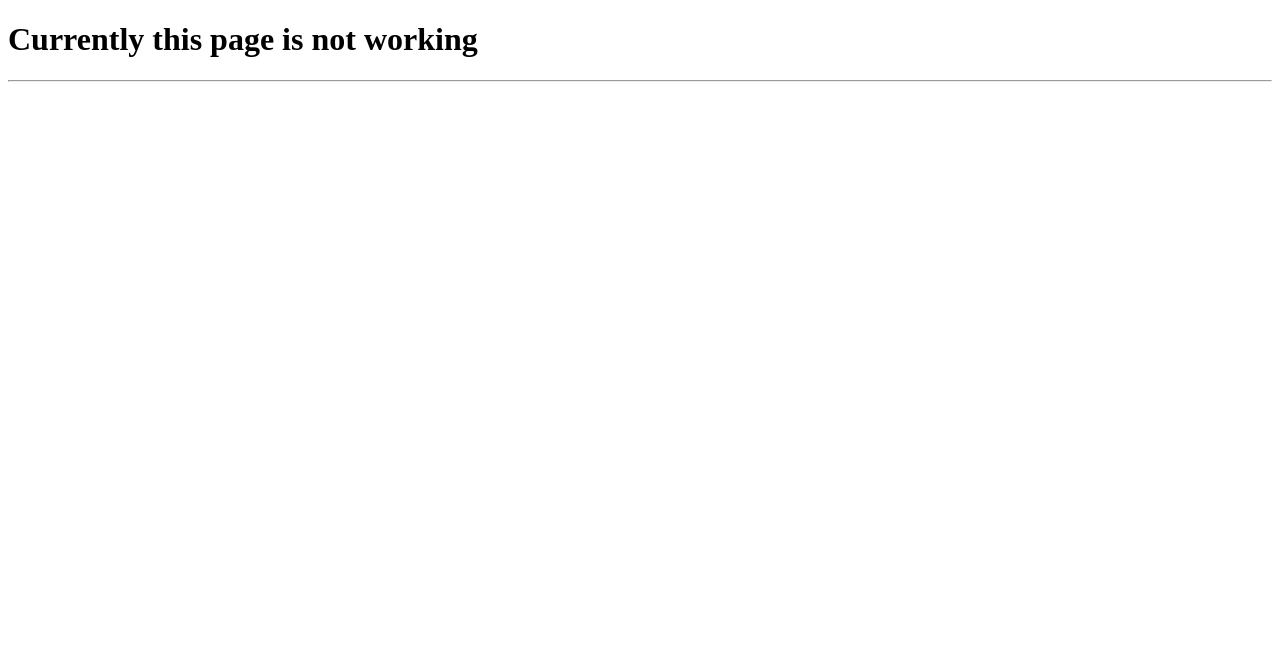
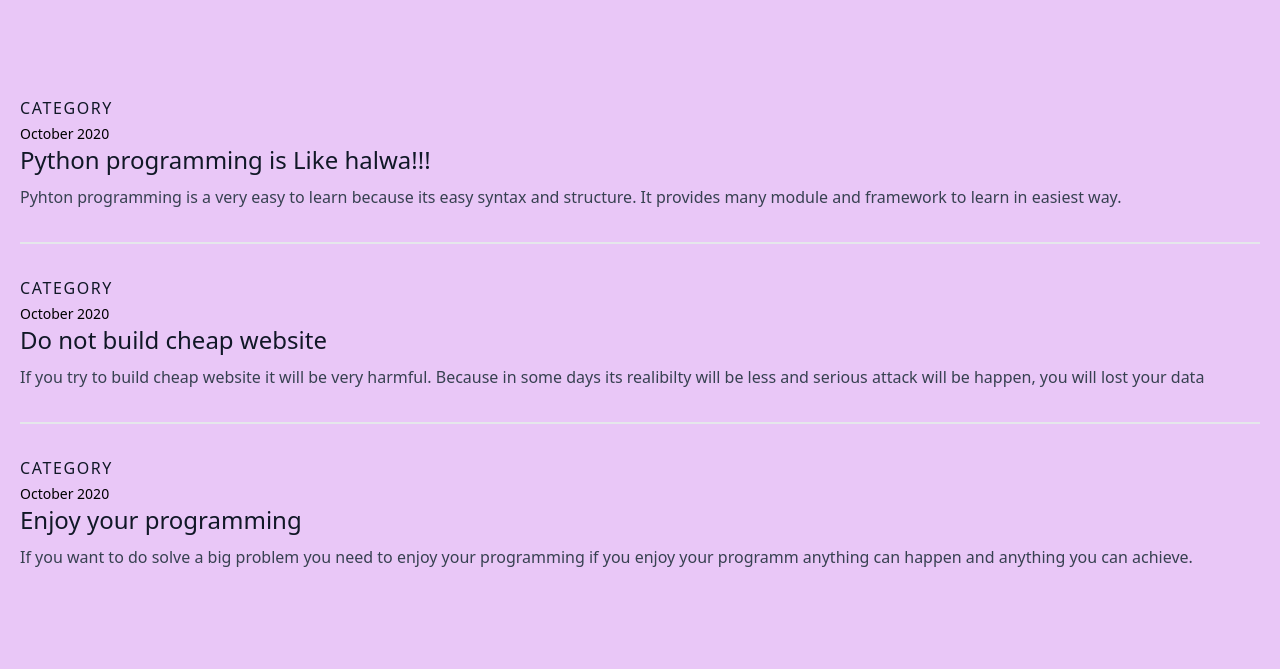
Before and after one commit to priyadarshirajan/FollowRajan, a plain HTML site: page blog.html in a window 1280 px wide. Drawn offline with nearby package versions, Linux system fonts and the light colour scheme.

Commit message:
Update blog.html

```diff
--- a/blog.html
+++ b/blog.html
@@ -4,9 +4,44 @@
     <meta charset="UTF-8">
     <meta name="viewport" content="width=device-width, initial-scale=1.0">
     <title>Rajan Blog</title>
+    <link href="https://unpkg.com/tailwindcss@^1.0/dist/tailwind.min.css" rel="stylesheet">
 </head>
-<body>
-    <h1>Currently this page is not working</h1>
-    <hr>
+<body style="background-color: rgb(233, 199, 247);">
+    <section class="text-gray-700 body-font overflow-hidden">
+        <div class="container px-5 py-24 mx-auto">
+          <div class="-my-8">
+            <div class="py-8 flex flex-wrap md:flex-no-wrap">
+              <div class="md:w-64 md:mb-0 mb-6 flex-shrink-0 flex flex-col">
+                <span class="tracking-widest font-medium title-font text-gray-900">CATEGORY</span>
+                <span class="mt-1 text-gray-500 text-sm" style="color: black;">October 2020</span>
+              </div>
+              <div class="md:flex-grow">
+                <h2 class="text-2xl font-medium text-gray-900 title-font mb-2">Python programming is Like halwa!!!</h2>
+                <p class="leading-relaxed">Pyhton programming is a very easy to learn because its easy syntax and structure. It provides many module and framework to learn in easiest way.</p>
+              </div>
+            </div>
+            <div class="py-8 flex border-t-2 border-gray-200 flex-wrap md:flex-no-wrap">
+              <div class="md:w-64 md:mb-0 mb-6 flex-shrink-0 flex flex-col">
+                <span class="tracking-widest font-medium title-font text-gray-900">CATEGORY</span>
+                <span class="mt-1 text-gray-500 text-sm" style="color: black;">October 2020</span>
+              </div>
+              <div class="md:flex-grow">
+                <h2 class="text-2xl font-medium text-gray-900 title-font mb-2">Do not build cheap website</h2>
+                <p class="leading-relaxed">If you try to build cheap website it will be very harmful. Because in some days its realibilty will be less and serious attack will be happen, you will lost your data </p>
+              </div>
+            </div>
+            <div class="py-8 flex border-t-2 border-gray-200 flex-wrap md:flex-no-wrap">
+              <div class="md:w-64 md:mb-0 mb-6 flex-shrink-0 flex flex-col">
+                <span class="tracking-widest font-medium title-font text-gray-900">CATEGORY</span>
+                <span class="mt-1 text-gray-500 text-sm" style="color: black;">October 2020</span>
+              </div>
+              <div class="md:flex-grow">
+                <h2 class="text-2xl font-medium text-gray-900 title-font mb-2">Enjoy your programming</h2>
+                <p class="leading-relaxed">If you want to do solve a big problem you need to enjoy your programming if you enjoy your programm anything can happen and anything you can achieve.</p>
+              </div>
+            </div>
+          </div>
+        </div>
+      </section>
 </body>
 </html>
```
